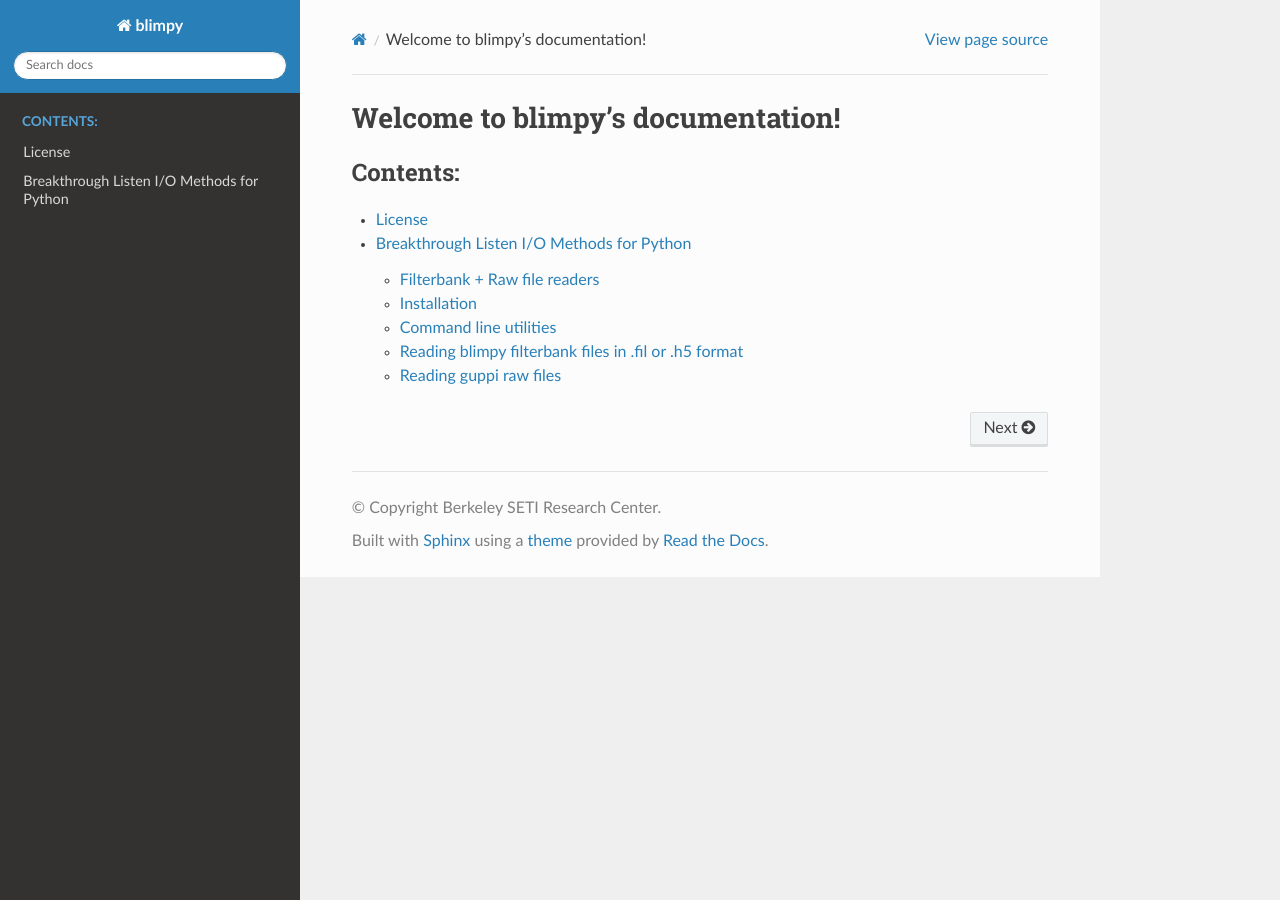
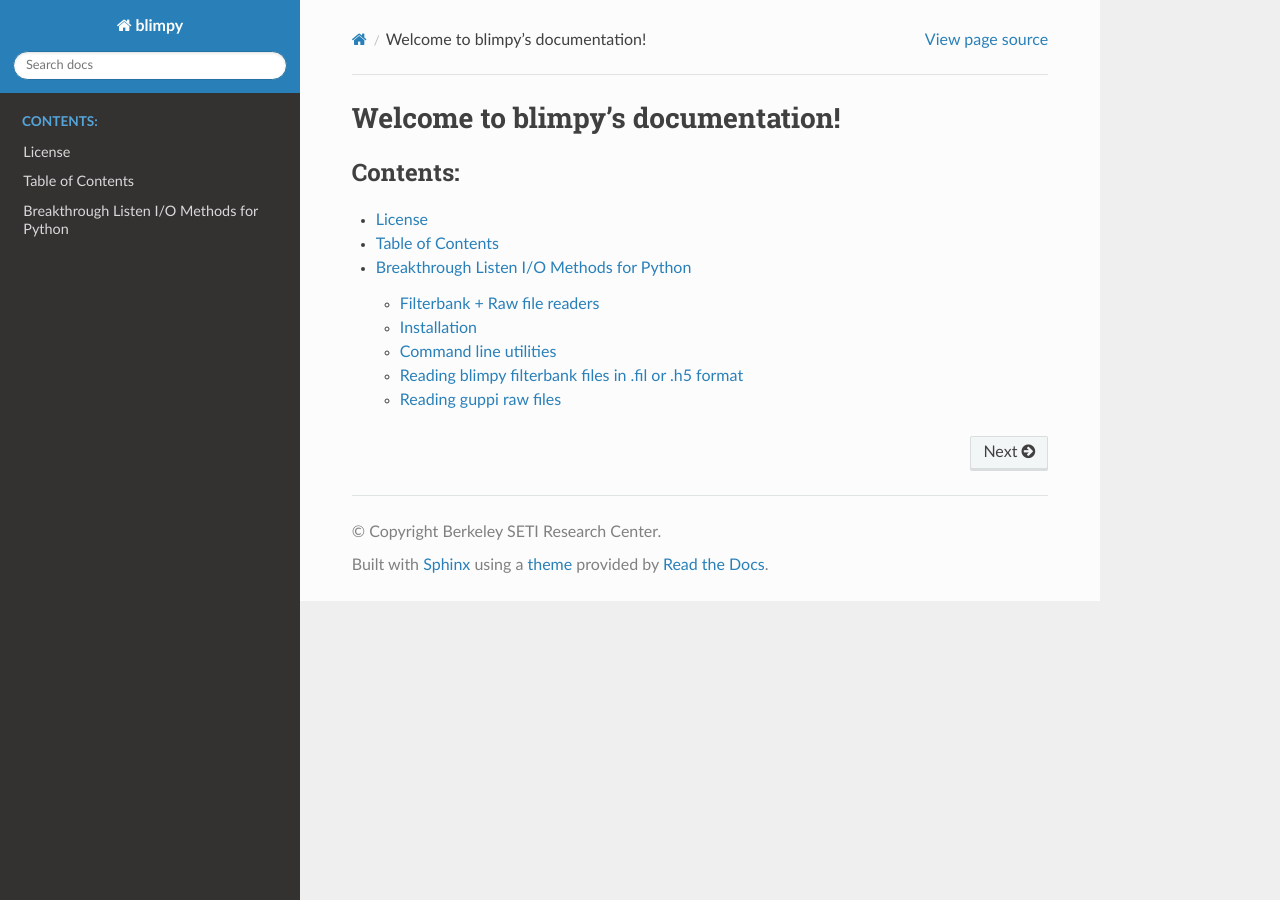
Before and after one commit to UCBerkeleySETI/blimpy, a Sphinx documentation site: the page built from docs/index.rst, in a window 1280 px wide. Built offline with Sphinx 7.4.7 and the Read the Docs theme 2.0.0, drawn with Linux system fonts in a browser that asks for light colours.

Commit message:
update file structure"

```diff
--- /dev/null
+++ b/docs/contents.rst
@@ -0,0 +1,3 @@
+Table of Contents
+=================
+.. _a link: https://blimpy.readthedocs.io/
--- a/docs/index.rst
+++ b/docs/index.rst
@@ -6,4 +6,5 @@
   :caption: Contents:
 
   license.rst
-  README.md
+  contents
+  overview.md
```
Also changed, not shown: docs/overview.md (renamed from docs/README.md).
